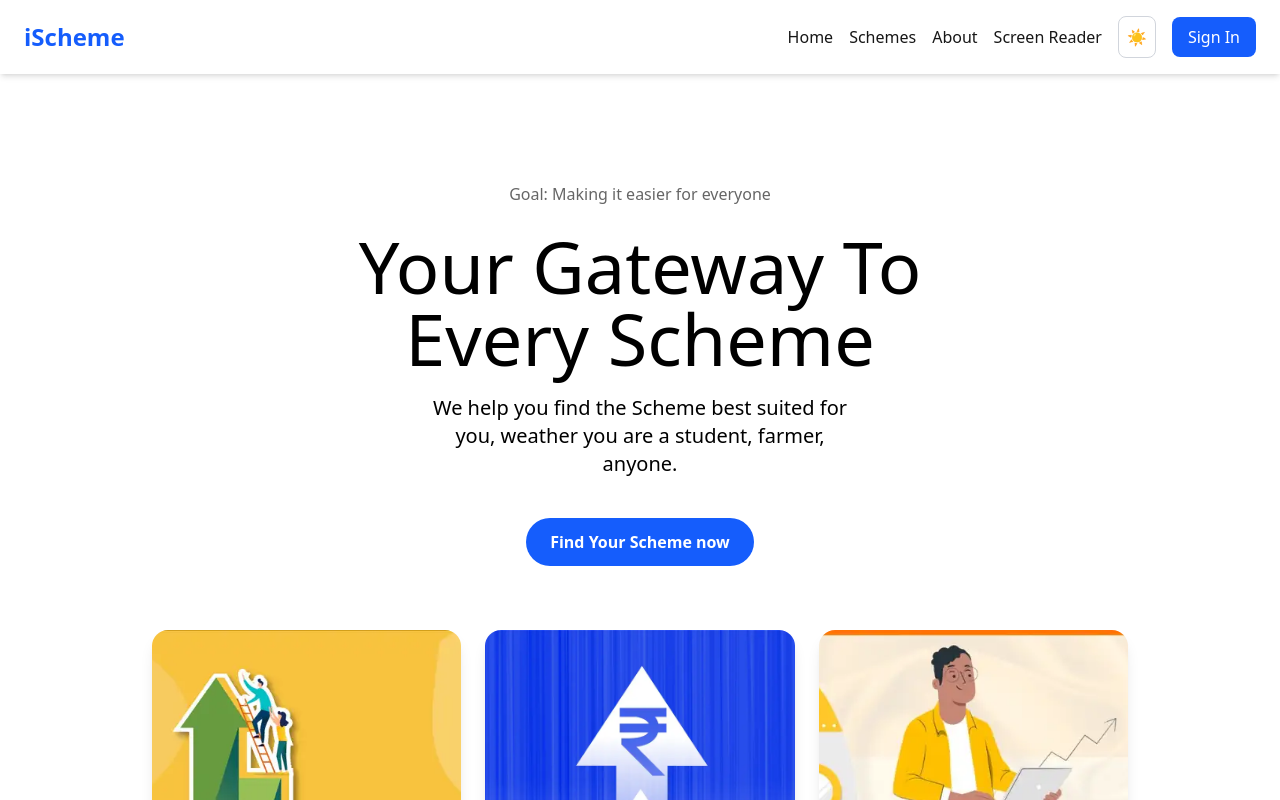
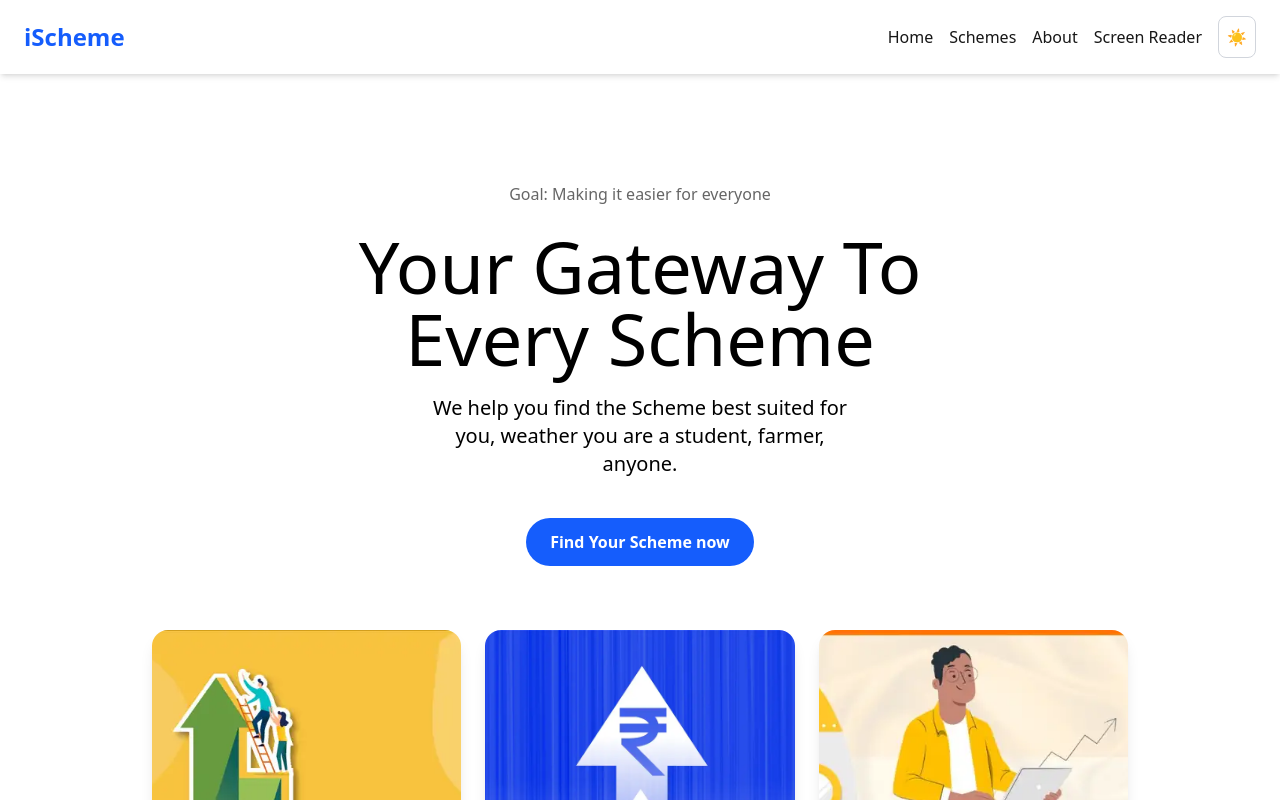
Before and after one commit to AssassinMaeve/iScheme, a Next.js app: page / in a window 1280 px wide. Shown: the top 800 px of the page. Built offline with nearby package versions, Linux system fonts and the light colour scheme.

Commit message:
sign in removed

```diff
--- a/src/app/components/NavBar.tsx
+++ b/src/app/components/NavBar.tsx
@@ -61,14 +61,7 @@ export default function Navbar() {
           </motion.button>
         )}
 
-        {/* Sign In */}
-        <motion.button
-          whileHover={{ scale: 1.05 }}
-          whileTap={{ scale: 0.95 }}
-          className="px-4 py-2 text-white bg-blue-600 rounded-lg hover:bg-blue-700 transition"
-        >
-          Sign In
-        </motion.button>
+
 
 
       </div>
@@ -107,10 +100,7 @@ export default function Navbar() {
             </button>
           )}
 
-          {/* Sign In */}
-          <button className="px-4 py-2 text-white bg-blue-600 rounded-lg hover:bg-blue-700 transition w-full">
-            Sign In
-          </button>
+
         </motion.div>
       )}
     </nav>
```
